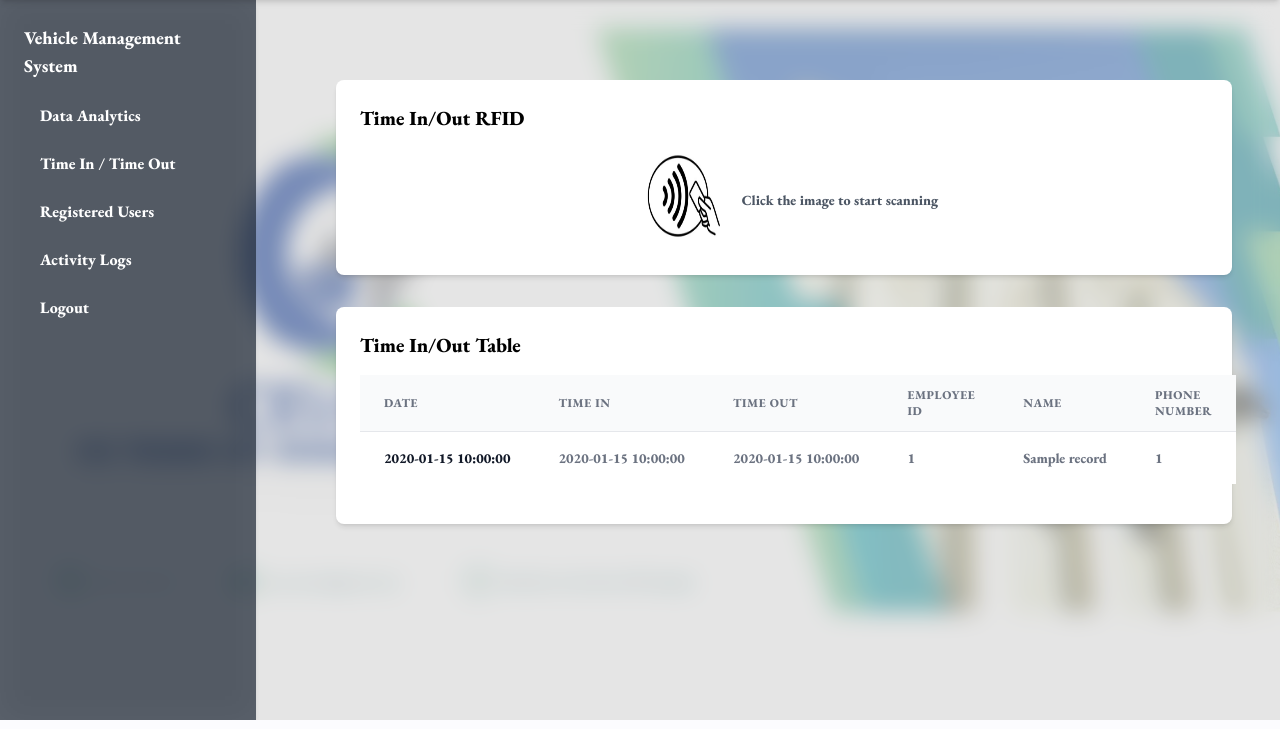
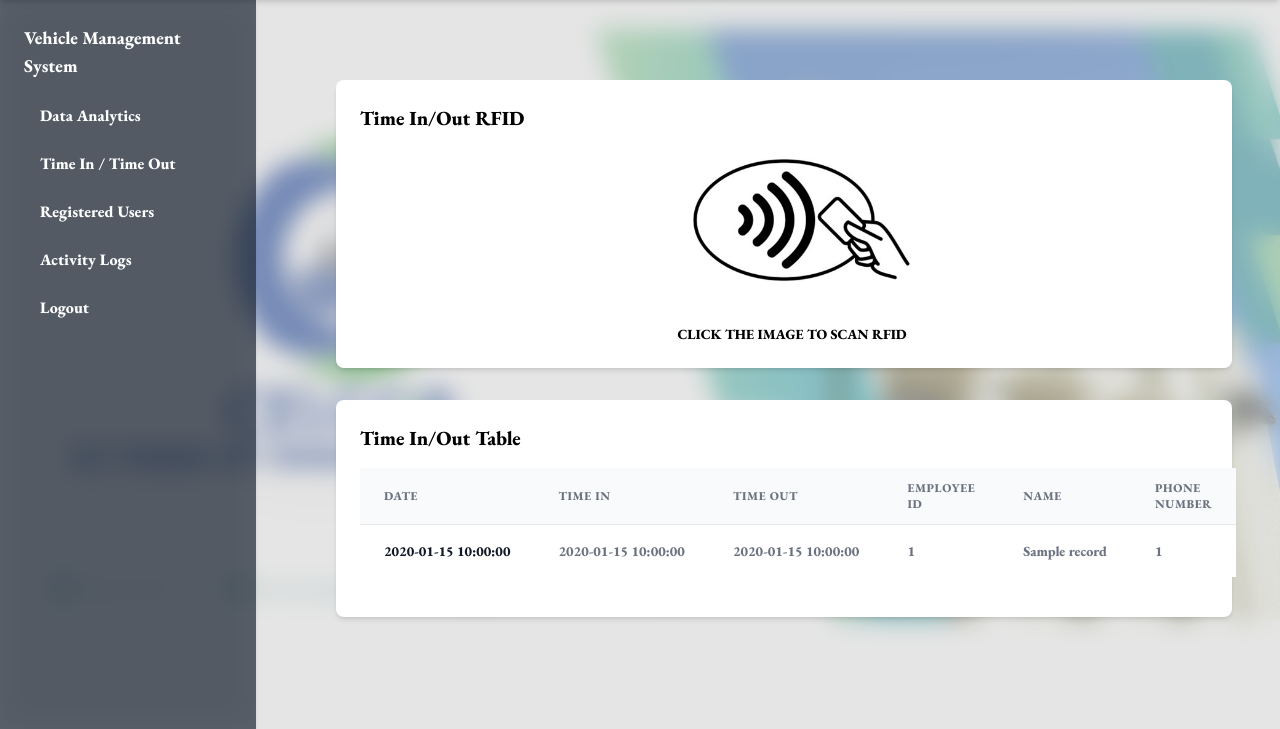
Before and after one commit to ruisu-iwnl/vms-rfid-python, a Python web app: template app/templates/dashboard/admin/timeinout.html in a window 1280 px wide. Shown: the part 80-809 px from the top of the page. Run offline with Jinja, Linux system fonts and the light colour scheme; the template is opened without the code that fills it: most values are stand-ins (such as "Sample title", 1, 10 or a date in 2020); style sheets or scripts are compiled from the project's sources; some libraries are stand-ins or nearby versions.

Commit message:
design rfid handling

```diff
--- a/app/templates/dashboard/admin/timeinout.html
+++ b/app/templates/dashboard/admin/timeinout.html
@@ -8,21 +8,20 @@
     <div class="">
     <!-- Time In/Out RFID Section -->
     <div class="bg-white p-6 rounded-lg shadow-md w-full max-w-4xl mb-8 relative">
-    <h2 class="text-xl font-bold mb-4">Time In/Out RFID</h2>
-    <div class="flex items-center justify-center">
+        <h2 class="flex text-xl font-bold mb-4">Time In/Out RFID</h2>
+        <div class="flex flex-col items-center justify-center">
             <!-- RFID Button -->
-        <div class="relative">
-            <button id="rfid-button" class="p-0 bg-transparent border-0 cursor-pointer relative z-10">
-                <img src="{{ url_for('static', filename='images/rfid-logo.jpg') }}" alt="RFID Logo" class="w-24 h-24">
+            <div class="flex flex-col items-center justify-center relative mb-4">
+                <button id="rfid-button" class="p-0 bg-transparent border-0 cursor-pointer relative z-10 mb-4">
+                    <img src="{{ url_for('static', filename='images/rfid-logo.jpg') }}" alt="RFID Logo" class="w-72 h-42">
                 </button>
                 <!-- Hidden RFID Input Field -->
                 <input type="text" id="rfid-input" name="rfid" class="absolute top-0 left-0 w-full h-full opacity-0 cursor-pointer z-0" placeholder="RFID Number">
             </div>
             <!-- Status Message -->
-        <p id="status-message" class="ml-4 text-sm text-gray-600">Click the image to start scanning</p>
+            <p id="status-message" class="flex ml-4 text-sm text-black-600">CLICK THE IMAGE TO SCAN RFID</p>
         </div>
     </div>
-
 
         <!-- Table Container -->
         <div class="bg-white p-6 rounded-lg shadow-md w-full max-w-4xl mb-8 relative">
@@ -82,7 +81,7 @@
             const statusMessage = document.getElementById('status-message');
 
             rfidInput.focus();
-            statusMessage.textContent = 'Tap your card now';
+            statusMessage.textContent = 'TAP YOUR CARD ON THE RFID READER';
         }
 
         function processRFID() {
@@ -92,7 +91,7 @@
 
             if (rfidNumber) {
                 console.log('Input was detected');
-                statusMessage.textContent = `RFID scanned: ${rfidNumber}`;
+                statusMessage.textContent = `RFID SCANNED: ${rfidNumber}`;
                 // Clear the input field after processing
                 rfidInput.value = '';
             }
```
Lines whose indentation alone changed are shown as unchanged.
